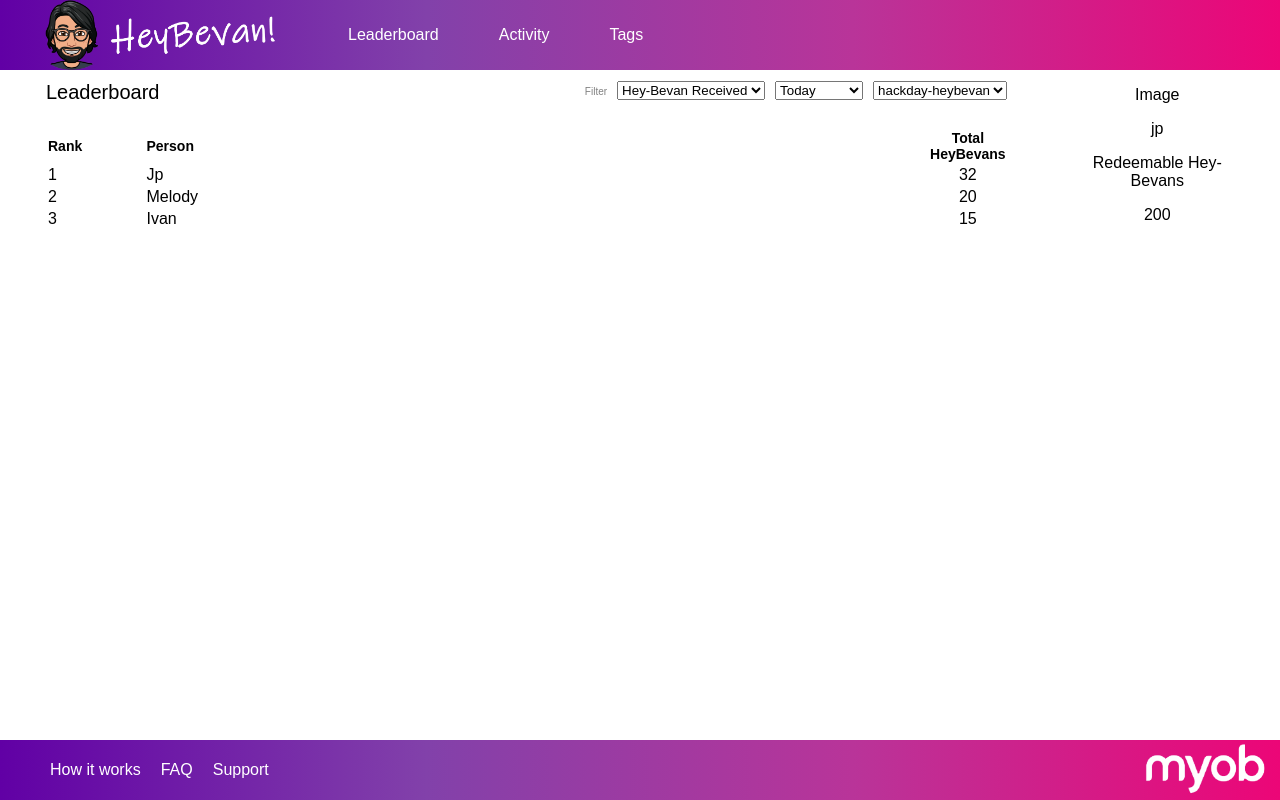
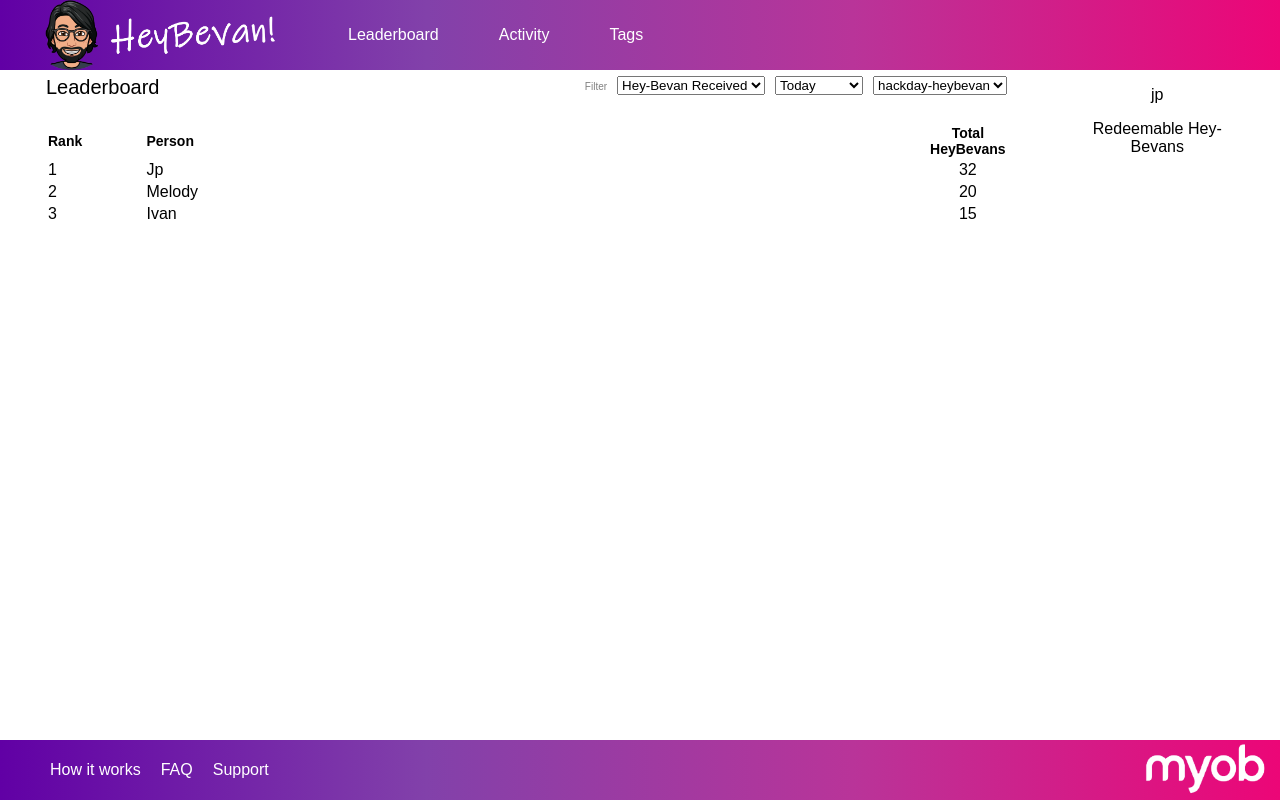
Before and after one commit to romanom/hey-bevan, a React (Create React App) app in the folder frontend/: page / in a window 1280 px wide. Built offline with nearby package versions, Linux system fonts and the light colour scheme.

Commit message:
Added data for profiling

```diff
--- a/frontend/src/components/profile.js
+++ b/frontend/src/components/profile.js
@@ -1,12 +1,23 @@
 import React, { Component } from "react";
+import serviceFunc from "./../service/service";
+
 class Profile extends Component {
+  state = {
+    userName : "",
+    totalBevans : 0
+  }
+  componentDidMount(){
+    const response = serviceFunc.getUserRedeemableTotal(1);
+
+    this.setState({ userName : response.userName , totalBevans : response.totalBevans})
+  }
   render() {
     return (
       <div>
-        <p>Image</p>
+        <p>{this.props.userImage}</p>
         <p>{this.props.userName}</p>
         <p>Redeemable Hey-Bevans</p>
-        <p>{this.props.total}</p>
+        <p>{this.props.totalBenavs}</p>
       </div>
     );
   }
--- a/frontend/src/service/service.js
+++ b/frontend/src/service/service.js
@@ -76,6 +76,8 @@
         return resource;
     });*/
     return {
+        userName : "JP",
+        userImage : "./../images/jp.png",
         totalBenavs : 100
     };
 }
```
